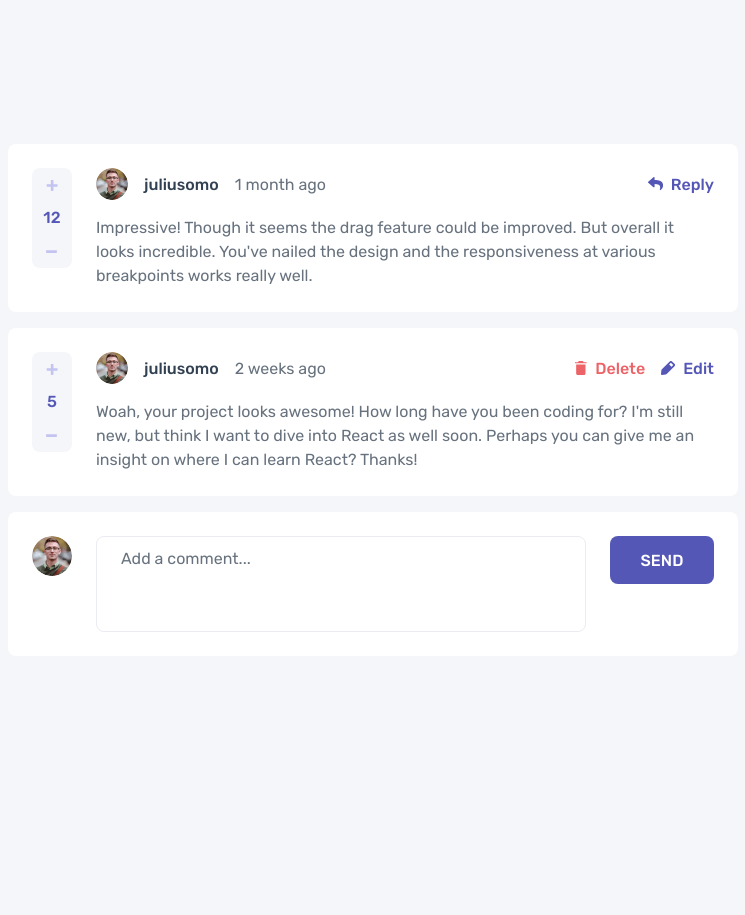
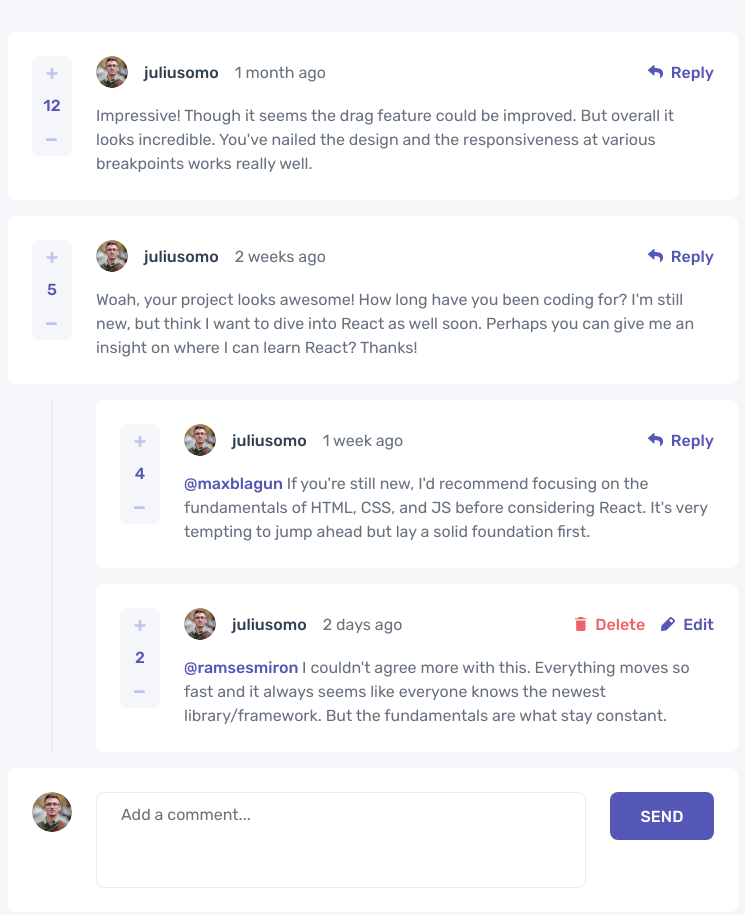
Before and after one commit to john-mirage/interactive-comments-section, a website built with Vite: page index.html in a window 1280 px wide. Shown: the whole page, without its empty margins (267-1012 px from the left). Before the commit the page ends 800 px from the top, so only its background shows below. Built offline with nearby package versions, Linux system fonts and the light colour scheme.

Commit message:
feat: add replies

```diff
--- a/src/assets/styles/post.css
+++ b/src/assets/styles/post.css
@@ -6,9 +6,6 @@
 .post__section {
     width: 100%;
     height: auto;
-}
-
-.post__section--comment {
     margin-bottom: 1.6rem;
 }
 
--- a/src/components/app-comment.ts
+++ b/src/components/app-comment.ts
@@ -46,9 +46,13 @@ class AppComment extends HTMLDivElement {
     this.setUsername(fragment.querySelector(".comment__username"));
     this.setCreatedAt(fragment.querySelector(".comment__created-at"));
     this.setContent(fragment.querySelector(".comment__content"));
-    if (this.comment.replyingTo) this.createReplyingTo();
+    if (this.comment.replyingTo) {
+      const commentContent = <HTMLParagraphElement>fragment.querySelector(".comment__content");
+      const replyingTo = this.createReplyingTo();
+      commentContent.prepend(replyingTo);
+    }
     const commentActions = <HTMLDivElement>fragment.querySelector(".comment__actions");
-    if (this.comment.replies && this.comment.replies.length > 0) {
+    if (this.user.username === this.comment.user.username) {
       const deleteButton = this.createActionButton("delete");
       const editButton = this.createActionButton("edit");
       commentActions.append(deleteButton, editButton);
--- a/src/components/app-post.ts
+++ b/src/components/app-post.ts
@@ -39,10 +39,18 @@ class AppPost extends HTMLDivElement {
   connectedCallback() {
     this.classList.add("post");
     const postCommentSection = this.createPostCommentSection();
-    const postReplySection = this.createPostReplySection();
-    const comment = this.createComment();
+    const comment = this.createComment(this.comment);
     postCommentSection.appendChild(comment);
-    this.append(postCommentSection, postReplySection);
+    this.append(postCommentSection);
+    if (this.comment.replies && this.comment.replies.length > 0) {
+      const postReplySection = this.createPostReplySection();
+      const postReplies = <HTMLDivElement>postReplySection.querySelector(".post__replies");
+      this.comment.replies.forEach((reply) => {
+        const replyComment = this.createComment(reply);
+        postReplies.append(replyComment);
+      });
+      this.append(postReplySection);
+    }
   }
 
   createPostCommentSection() {
@@ -65,11 +73,11 @@ class AppPost extends HTMLDivElement {
     return postReplySection;
   }
 
-  createComment() {
-    const comment = <AppCommentInterface>document.createElement("div", { is: "app-comment" });
-    comment.user = this.user;
-    comment.comment = this.comment;
-    return comment;
+  createComment(comment: Comment) {
+    const commentElement = <AppCommentInterface>document.createElement("div", { is: "app-comment" });
+    commentElement.user = this.user;
+    commentElement.comment = comment;
+    return commentElement;
   }
 }
 
```
